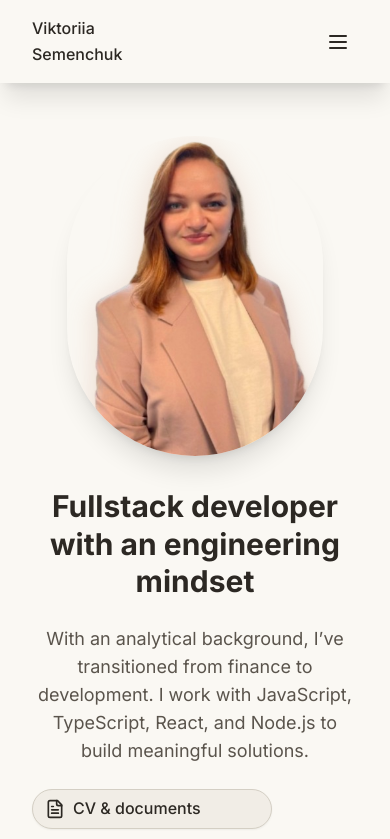
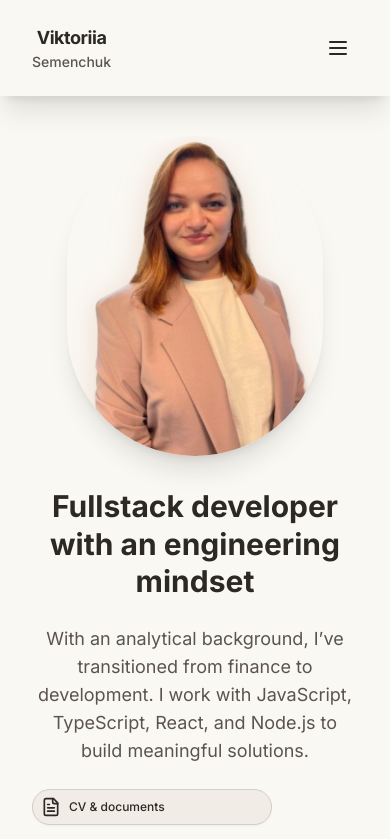
Before and after one commit to VikaSemenchuk/Portfolio, a React (Vite) app: page / in a window 390 px wide. Shown: the top 839 px of the page. Built offline with nearby package versions, Linux system fonts and the light colour scheme.

Commit message:
STYLE: adjust header styles for tablet-sized desktops

```diff
--- a/src/components/LanguageSwitcher.tsx
+++ b/src/components/LanguageSwitcher.tsx
@@ -126,8 +126,8 @@ export default function LanguageSwitcher() {
         aria-expanded={isOpen}
         aria-label={`Current language: ${selected.label}. Press Enter or Space to open language menu`}
       >
-        <span className="hidden md:inline ">{selected.label}</span>
-        <span className="md:hidden">
+        <span className="hidden lg:inline ">{selected.label}</span>
+        <span className="lg:hidden">
           {
             languageShortLabels[
             selected.code as keyof typeof languageShortLabels
@@ -166,8 +166,8 @@ export default function LanguageSwitcher() {
                 aria-label={`Switch to ${lang.label}`}
                 tabIndex={focusedIndex === index ? 0 : -1}
               >
-                <span className="hidden md:inline">{lang.label}</span>
-                <span className="md:hidden">
+                <span className="hidden lg:inline">{lang.label}</span>
+                <span className="lg:hidden">
                   {
                     languageShortLabels[
                     lang.code as keyof typeof languageShortLabels
--- a/src/components/Layout/Header.tsx
+++ b/src/components/Layout/Header.tsx
@@ -7,16 +7,16 @@ import MobileMenu from "./header/BurgerMenu";
 const Header = () => {
   return (
     <header>
-      <div className="container flex justify-between items-center ">
+      <div className="container flex justify-between items-center h-16">
 
-        <div className="flex items-center gap-8">
+        <div className=" flex items-center gap-6 lg:gap-8">
           <Logo />
           <div className="hidden md:block">
             <Navigation />
           </div>
         </div>
 
-        <div className="hidden md:flex gap-4">
+        <div className="hidden md:flex gap-3 lg:gap-4">
           <LanguageSwitcher />
           <ThemeToggle />
         </div>
--- a/src/components/Layout/header/BurgerMenu.tsx
+++ b/src/components/Layout/header/BurgerMenu.tsx
@@ -1,45 +1,22 @@
-// src/components/Layout/header/BurgerMenu.tsx
 import { useState } from 'react';
 import { useTranslation } from 'react-i18next';
-// import { NavLink } from 'react-router-dom';
 import { AnimatePresence, motion } from 'framer-motion';
 import { FileText, Menu, X } from 'lucide-react';
 
 import ThemeToggle from '../../ThemeToggle';
-// import DocumentsAndEmail from './DocumentsAndEmail';
-// import PdfIcon from '../../icons/PdfIcon';
-// import { useLanguageStore } from '../../../store/useLanguageStore';
-// import { languages } from '../../../constants/languages';
 import Navigation from './Navigation';
 import LanguageSwitcher from '../../LanguageSwitcher';
-// import DocumentsDownload from './DocumentsDownload';
 
 const MobileMenu = () => {
   const { t } = useTranslation();
   const [isOpen, setIsOpen] = useState(false);
-  // const [isLangOpen, setIsLangOpen] = useState(false);
-
-  // const selectedLang = useLanguageStore((state) => state.language);
-  // const setLanguage = useLanguageStore((state) => state.setLanguage);
-  // const { i18n } = useTranslation();
-
-  // const selected = languages.find((l) => l.code === selectedLang) || languages[0];
-  // const otherLanguages = languages.filter((l) => l.code !== selectedLang);
-
-
 
   const toggleMenu = () => setIsOpen(!isOpen);
   const closeMenu = () => setIsOpen(false);
 
-  // const handleChange = (lang: typeof selected) => {
-  //   i18n.changeLanguage(lang.code);
-  //   setLanguage(lang.code);
-  //   setIsLangOpen(false);
-  // };
+  return (
+    <div className="flex items-center justify-between md:hidden">
 
-  return (
-    <div className="md:hidden">
-      {/* Burger Button */}
       <button
         onClick={toggleMenu}
         className="p-2 rounded-lg hover:bg-footer/50 transition-colors"
@@ -108,9 +85,7 @@ const MobileMenu = () => {
                 </div>
               </div>
 
-              {/* Footer with controls */}
               <div className="p-6 border-t border-footer/20 space-y-4">
-                {/* Theme and Language controls in one row */}
                 <div className="flex items-center justify-end gap-3">
                   <ThemeToggle />
                   <div className="relative">
--- a/src/components/Layout/header/Logo.tsx
+++ b/src/components/Layout/header/Logo.tsx
@@ -2,10 +2,12 @@ import { Link } from "react-router-dom"
 
 const Logo = () => {
     return (
-        <Link to={"/"}>
-            <div>
-                <div>Viktoriia</div>
-                <div>Semenchuk</div>
+        <Link to="/" className="flex flex-col leading-none hover:text-accent transition-colors group">
+            <div className="text-lg md:text-xl lg:text-2xl font-bold tracking-tight">
+                Viktoriia
+            </div>
+            <div className="text-sm md:text-base lg:text-lg font-medium text-text-secondary group-hover:text-accent transition-colors">
+                Semenchuk
             </div>
         </Link>
     )
--- a/src/components/Layout/header/Navigation.tsx
+++ b/src/components/Layout/header/Navigation.tsx
@@ -4,7 +4,7 @@ const Navigation = () => {
 
   return (
     <nav>
-      <ul className="flex flex-col md:flex-row md:item-center gap-1 md:gap-2">
+      <ul className="flex flex-col md:flex-row md:item-center gap-1 lg:gap-2">
         <NavItem />
       </ul>
     </nav>
--- a/src/components/ThemeToggle.tsx
+++ b/src/components/ThemeToggle.tsx
@@ -17,11 +17,11 @@ const ThemeToggle = () => {
       checked={enabled}
       onChange={toggleTheme}
       onKeyDown={handleKeyDownTheme}
-      className="btn-control md:min-w-[120px] group relative"
+      className="btn-control  group relative"
 
     >
 
-      <div className="hidden md:flex items-center justify-between w-full">
+      <div className="hidden lg:flex items-center justify-between w-full">
         {enabled ? (
           <>
             <span className="text-text font-medium">Dark</span>
@@ -35,7 +35,7 @@ const ThemeToggle = () => {
         )}
       </div>
 
-      <div className={`md:hidden theme-toggle-mobile ${enabled ? "dark" : ""}`}>
+      <div className={`lg:hidden theme-toggle-mobile ${enabled ? "dark" : ""}`}>
         <span aria-hidden="true" className="theme-ball bg-text" />
       </div>
 
--- a/src/locales/de.json
+++ b/src/locales/de.json
@@ -5,7 +5,7 @@
       "home": "Startseite",
       "about": "Über mich",
       "projects": "Projekte",
-      "path-to-it": "Mein Weg in die IT",
+      "path-to-it": "Weg in die IT",
       "documents": "Bewerbungsunterlagen"
     }
   },
--- a/src/styles/base/layout.css
+++ b/src/styles/base/layout.css
@@ -16,6 +16,16 @@
   }
 
   .container {
-    @apply max-w-7xl flex justify-center mx-auto px-4 sm:px-6 lg:px-8;
+    @apply max-w-7xl text-center mx-auto px-4 sm:px-6 lg:px-8;
   }
 }
+
+@layer components {
+  .header-height {
+    @apply h-14 md:h-16 lg:h-20;
+  }
+
+  .header-container {
+    @apply flex items-center justify-between h-full;
+  }
+}
--- a/src/styles/components/buttons.css
+++ b/src/styles/components/buttons.css
@@ -1,18 +1,30 @@
 @layer components {
   .btn {
-    @apply flex gap-0.5 justify-center items-center bg-accent text-background px-6 py-3 rounded-full font-medium
+    @apply flex gap-0.5 justify-center items-center bg-accent text-background px-4 py-3 rounded-full font-medium
            hover:bg-accent-hover hover:scale-105 focus:outline-none focus:ring-2
            focus:ring-accent focus:ring-opacity-50 active:scale-95 transition-all
-           min-w-[100px] max-w-[280px] h-[2.5rem];
+           min-w-[100px] max-w-[280px] h-10 md:h-[2.5rem]
+           text-sm md:text-base;
   }
 
   .btn-control {
-    @apply flex items-center justify-center h-[2.5rem]
-           bg-surface text-text px-3 py-2 rounded-full shadow-sm border border-border
+    @apply flex items-center justify-center
+     h-[2.5rem]
+           bg-surface text-text px-2 py-1.5 md:px-3 md:py-2 rounded-full
+            shadow-sm border border-border
            hover:border-accent hover:text-accent focus:outline-none focus:ring-2
            focus:ring-accent focus:ring-opacity-50 transition-all
-           min-w-[100px] md:min-w-[140px];
+           min-w-[80px] lg:min-w-[140px]
+            h-9 md:h-10 lg:h-[2.5rem]
+           text-xs md:text-sm lg:text-base;
   }
 
-
+  .btn-secondary {
+    @apply flex items-center justify-center
+           bg-surface hover:bg-footer text-text px-3 py-2 rounded-lg
+           border border-border hover:border-accent
+           focus:outline-none focus:ring-2 focus:ring-accent focus:ring-opacity-50
+           transition-all duration-200
+           min-w-[40px] h-9 md:h-10;
+  }
 }
--- a/src/styles/components/controls.css
+++ b/src/styles/components/controls.css
@@ -9,11 +9,10 @@
 
   .theme-toggle-mobile .theme-ball {
     @apply absolute top-1/2 -translate-y-1/2 transition-transform duration-300 ease-in-out;
-    left: 0.25rem;
   }
 
   .theme-toggle-mobile.dark .theme-ball {
-    transform: translateY(-50%) translateX(calc(100% + 1rem));
+    transform: translateY(-50%) translateX(calc(100% + 0.4rem)) ;
   }
 
   .language-switcher {
--- a/src/styles/components/navigation.css
+++ b/src/styles/components/navigation.css
@@ -3,7 +3,8 @@
     @apply relative block w-full text-left py-4 px-0 text-lg font-medium text-text
            border-b border-border last:border-b-0
            hover:text-accent focus:text-accent focus:outline-none transition-all duration-300
-           md:inline-block md:w-auto md:text-center md:py-3 md:px-4 md:text-base md:border-b-0 md:rounded-lg;
+           md:inline-block md:w-auto md:text-center md:py-2 md:px-3 md:text-base md:border-b-0 md:rounded-lg
+           lg:py-3 lg:px-4 lg:text-base;
 
   }
 
@@ -11,7 +12,8 @@
     content: '';
     @apply absolute h-0.5 bg-accent scale-x-0 origin-left transition-transform duration-300
            bottom-0 left-0 right-0
-           md:bottom-0 md:left-4 md:right-4;
+           md:bottom-0 md:left-3 md:right-3
+           lg:left-4 lg:right-4;
   }
 
   .nav-link:hover::after,
@@ -26,4 +28,16 @@
   .nav-link--active::after {
     @apply scale-x-100;
   }
+   @screen md {
+    .nav-link {
+      @apply text-sm font-medium;
+    }
+  }
+
+  /* Desktop navigation */
+  @screen lg {
+    .nav-link {
+      @apply text-base;
+    }
+  }
 }
```
